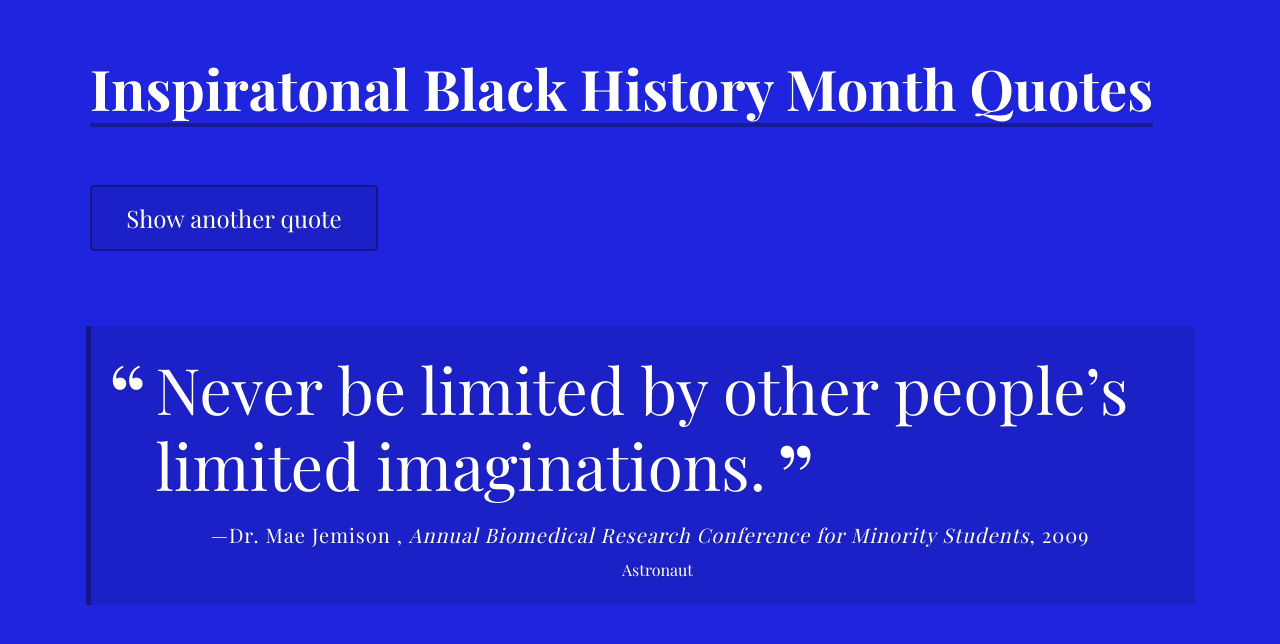
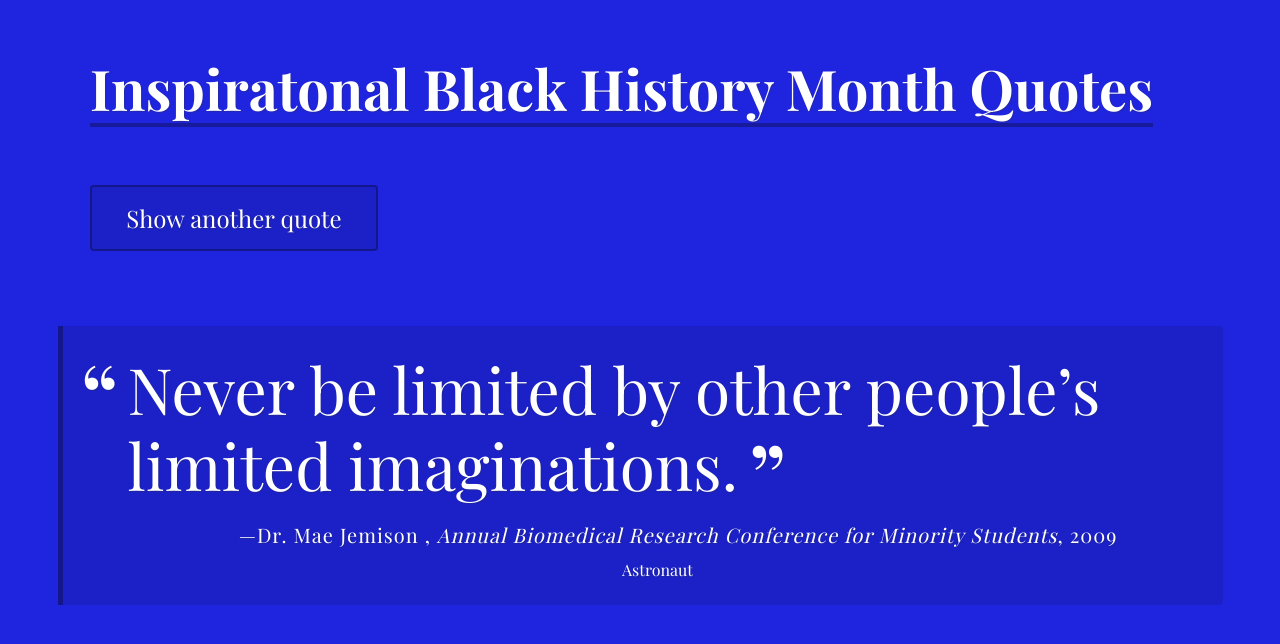
Before and after one commit to kalray11/techdegree-project-1, a plain HTML site: page index.html in a window 1280 px wide. Drawn offline with nearby package versions, Linux system fonts and the light colour scheme; a web font is replaced by a local one.

Commit message:
changed max-width to keep larger quote inside box

```diff
--- a/css/styles.css
+++ b/css/styles.css
@@ -50,7 +50,7 @@ h1 {
 
 .container {
   width: 90%;
-  max-width: 1024px;
+  max-width: 1080px;
   margin: auto;
   padding: 5px;
 }
```
